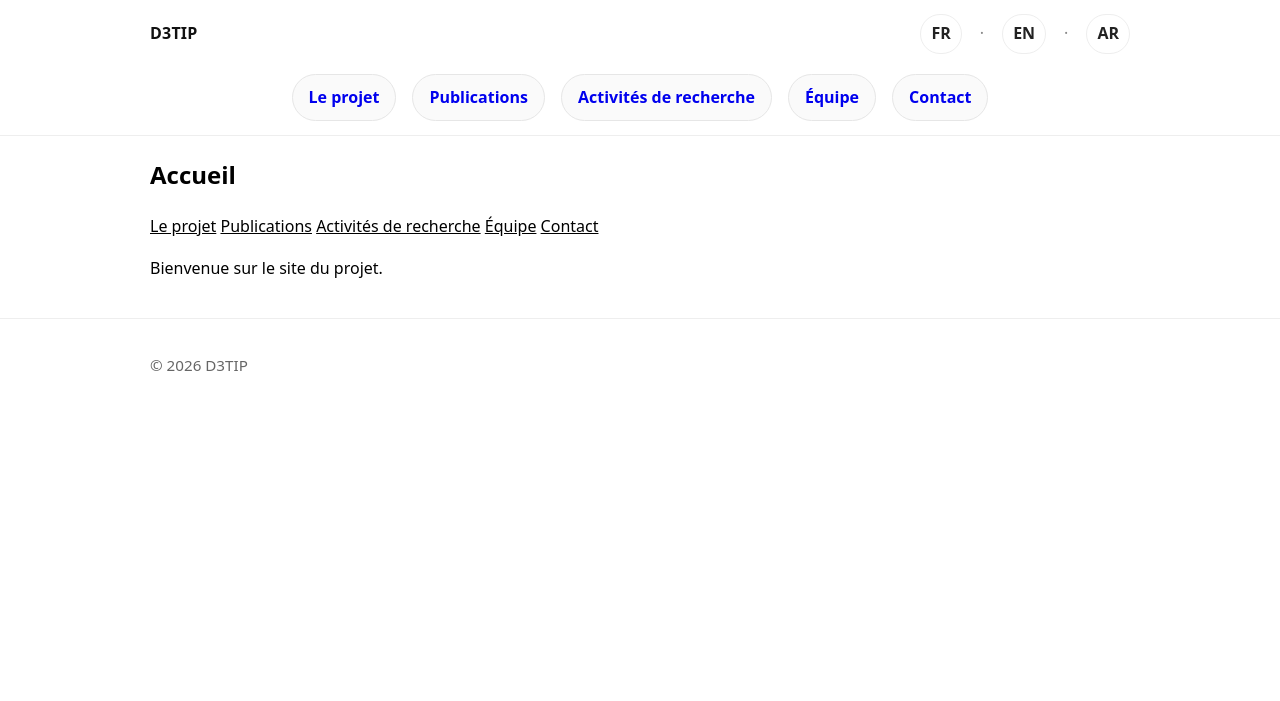
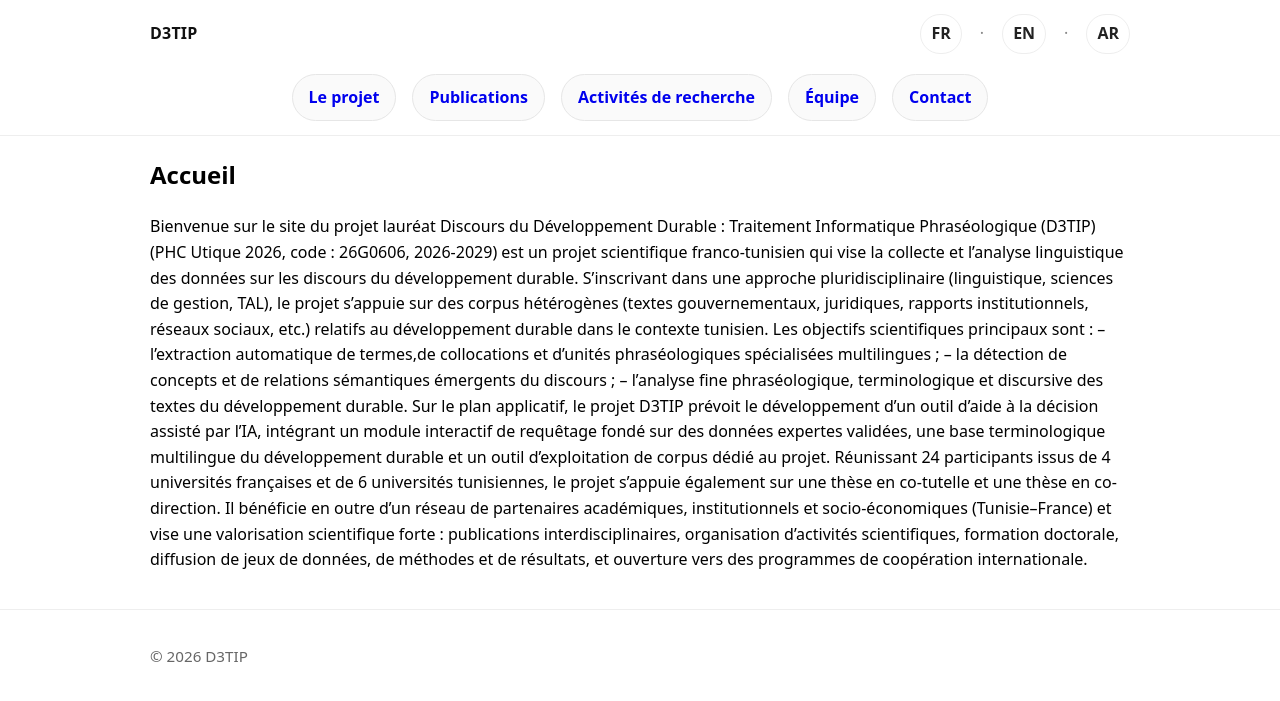
Before and after one commit to d3tip-phc-utique/d3tip-phc-utique.github.io, a Jekyll site: the page built from fr/index.md, in a window 1280 px wide. Shown: the top 701 px of the page. Built offline with Jekyll 4.4.1, drawn with Linux system fonts in a browser that asks for light colours.

Commit message:
Update index.md

```diff
--- a/fr/index.md
+++ b/fr/index.md
@@ -4,12 +4,13 @@ title: "Accueil"
 permalink: /fr/
 ---
 
-<nav class="home-menu" aria-label="Menu principal">
-  <a href="{{ '/fr/project/' | relative_url }}">Le projet</a>
-  <a href="{{ '/fr/publications/' | relative_url }}">Publications</a>
-  <a href="{{ '/fr/research/' | relative_url }}">Activités de recherche</a>
-  <a href="{{ '/fr/team/' | relative_url }}">Équipe</a>
-  <a href="{{ '/fr/contact/' | relative_url }}">Contact</a>
-</nav>
 
-Bienvenue sur le site du projet.
+
+Bienvenue sur le site du projet lauréat Discours du Développement Durable : Traitement Informatique Phraséologique (D3TIP) (PHC Utique 2026, code : 26G0606, 2026-2029) est un projet scientifique franco-tunisien qui vise la collecte et l’analyse linguistique des données sur les discours du développement durable.
+S’inscrivant dans une approche pluridisciplinaire (linguistique, sciences de gestion, TAL), le projet s’appuie sur des corpus hétérogènes (textes gouvernementaux, juridiques, rapports institutionnels, réseaux sociaux, etc.) relatifs au développement durable dans le contexte tunisien.
+Les objectifs scientifiques principaux sont :
+– l’extraction automatique de termes,de collocations et d’unités phraséologiques spécialisées multilingues ;
+– la détection de concepts et de relations sémantiques émergents du discours ;
+– l’analyse fine phraséologique, terminologique et discursive des textes du développement durable.
+Sur le plan applicatif, le projet D3TIP prévoit le développement d’un outil d’aide à la décision assisté par l’IA, intégrant un module interactif de requêtage fondé sur des données expertes validées, une base terminologique multilingue du développement durable et un outil d’exploitation de corpus dédié au projet.
+Réunissant 24 participants issus de 4 universités françaises et de 6 universités tunisiennes, le projet s’appuie également sur une thèse en co-tutelle et une thèse en co-direction. Il bénéficie en outre d’un réseau de partenaires académiques, institutionnels et socio-économiques (Tunisie–France) et vise une valorisation scientifique forte : publications interdisciplinaires, organisation d’activités scientifiques, formation doctorale, diffusion de jeux de données, de méthodes et de résultats, et ouverture vers des programmes de coopération internationale.
```
